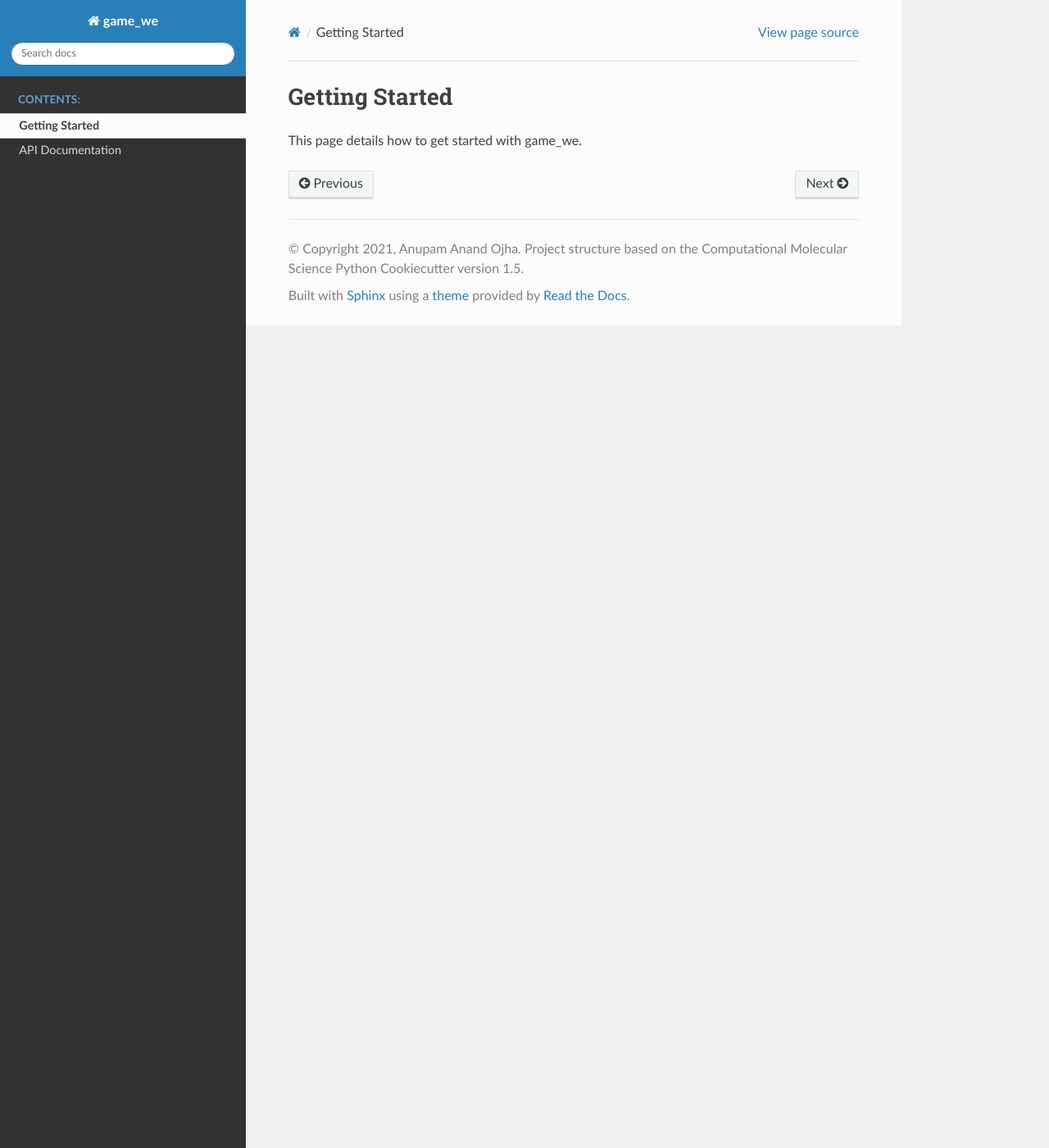
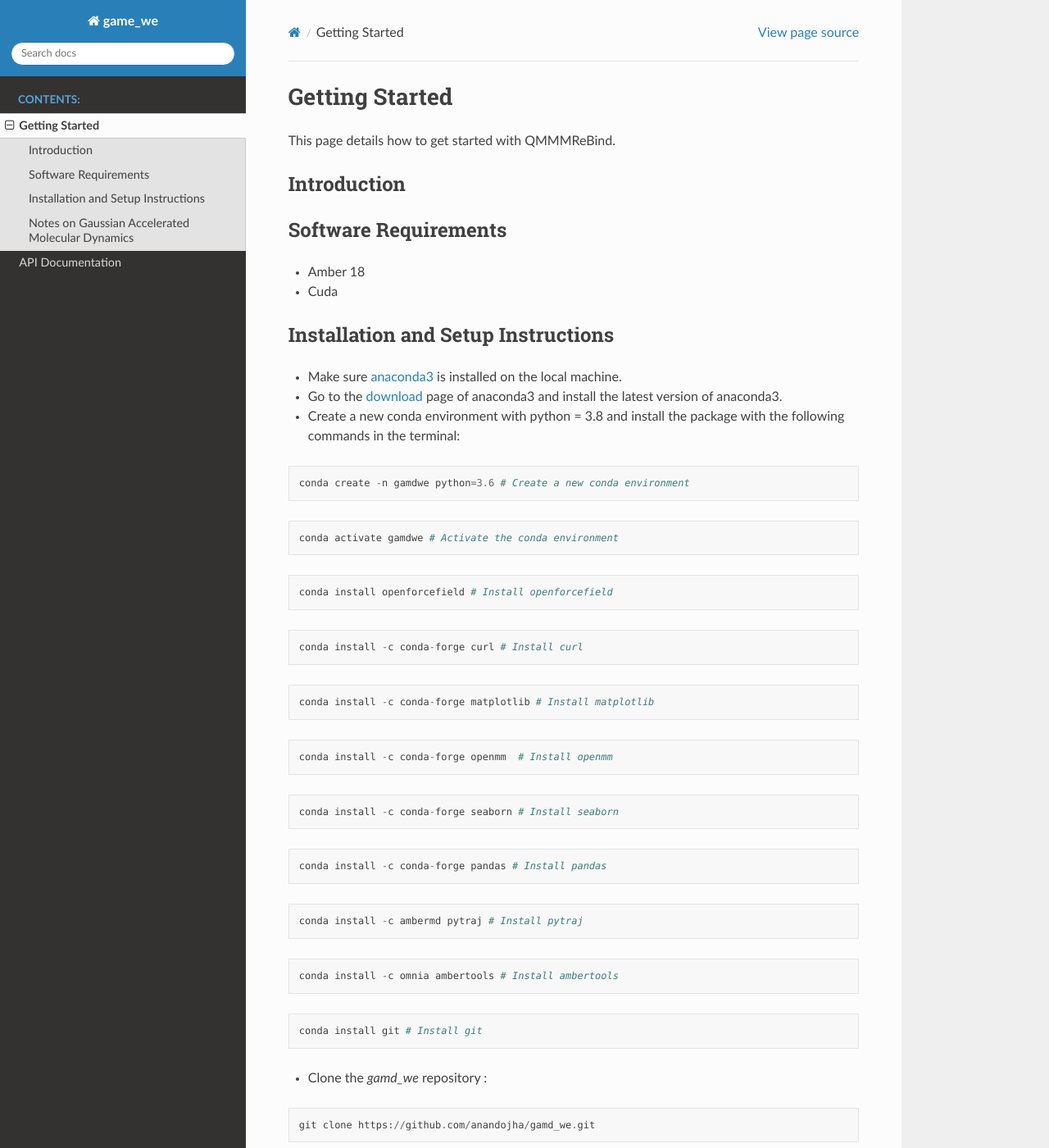
Before and after one commit to anandojha/gamd_we, a Sphinx documentation site: the page built from docs/getting_started.rst, in a window 1280 px wide and 1400 px high. Shown: the whole window at 82% size. Built offline with Sphinx 7.4.7 and the Read the Docs theme 2.0.0, drawn with Linux system fonts in a browser that asks for light colours; the version number could not be read and is left out; some of the changed text lies outside the part shown.

```diff
--- a/docs/getting_started.rst
+++ b/docs/getting_started.rst
@@ -1,4 +1,80 @@
 Getting Started
 ===============
 
-This page details how to get started with game_we.
+This page details how to get started with QMMMReBind.
+
+########################
+Introduction
+########################
+
+
+########################
+Software Requirements
+########################
+
+* Amber 18
+* Cuda
+
+########################
+Installation and Setup Instructions
+########################
+
+* Make sure `anaconda3 <https://www.anaconda.com/>`_ is installed on the local machine.
+* Go to the `download <https://www.anaconda.com/products/individual>`_  page of anaconda3 and install the latest version of anaconda3.
+* Create a new conda environment with python = 3.8 and install the package with the following commands in the terminal:
+
+.. code-block:: python
+
+    conda create -n gamdwe python=3.6 # Create a new conda environment
+
+.. code-block:: python
+
+    conda activate gamdwe # Activate the conda environment
+
+.. code-block:: python
+
+    conda install openforcefield # Install openforcefield
+
+.. code-block:: python
+
+    conda install -c conda-forge curl # Install curl
+
+.. code-block:: python
+
+    conda install -c conda-forge matplotlib # Install matplotlib
+
+
+.. code-block:: python
+
+    conda install -c conda-forge openmm  # Install openmm
+
+
+.. code-block:: python
+
+    conda install -c conda-forge seaborn # Install seaborn
+
+.. code-block:: python
+
+    conda install -c conda-forge pandas # Install pandas
+
+.. code-block:: python
+
+    conda install -c ambermd pytraj # Install pytraj
+
+.. code-block:: python
+
+    conda install -c omnia ambertools # Install ambertools
+
+.. code-block:: python
+
+    conda install git # Install git
+
+* Clone the *gamd_we* repository :
+
+.. code-block:: python
+
+    git clone https://github.com/anandojha/gamd_we.git
+
+########################
+Notes on Gaussian Accelerated Molecular Dynamics
+########################
```
Also changed, not shown: README.md (+11 -17 lines), gamd_we/data/README.md.
